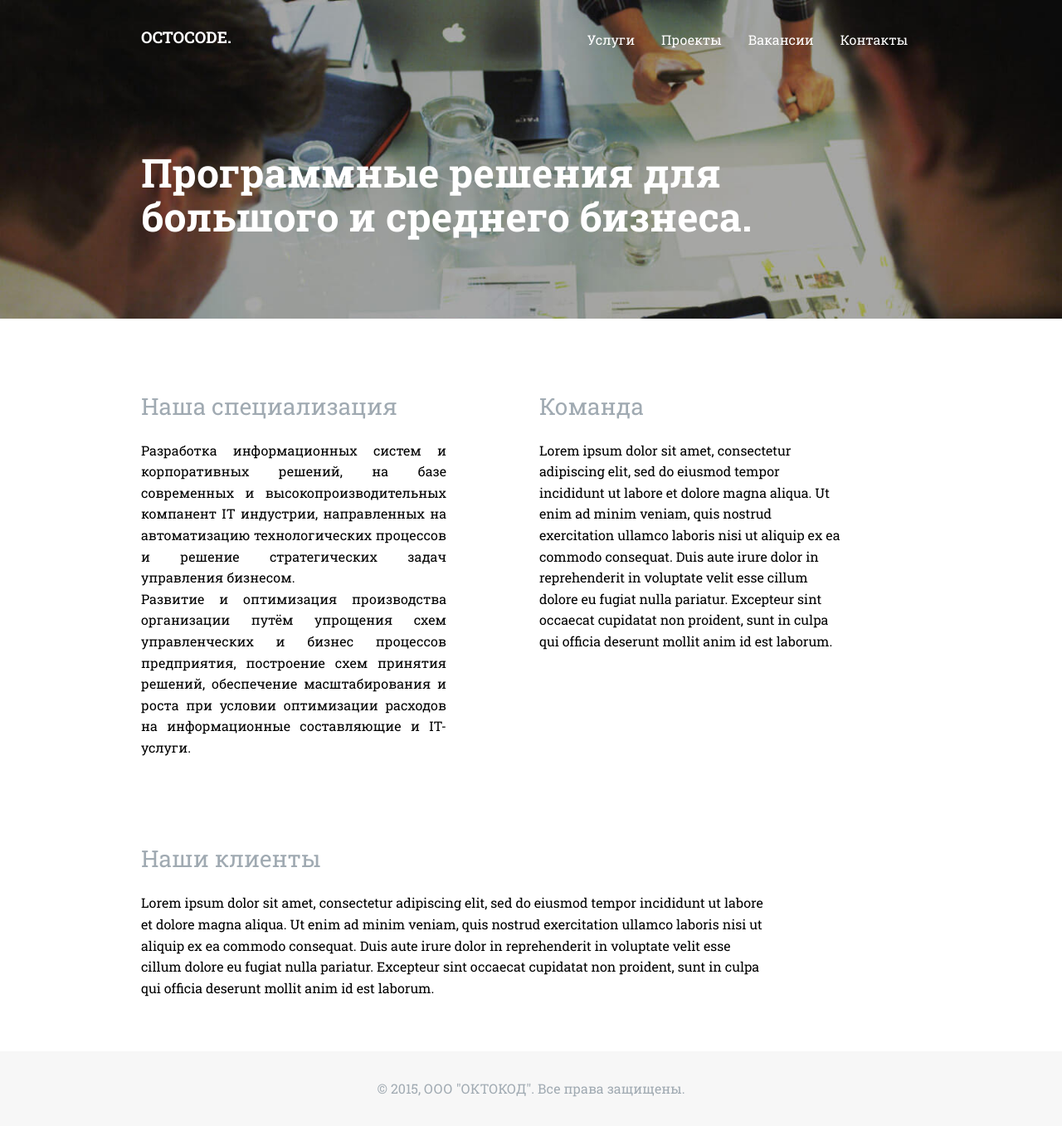
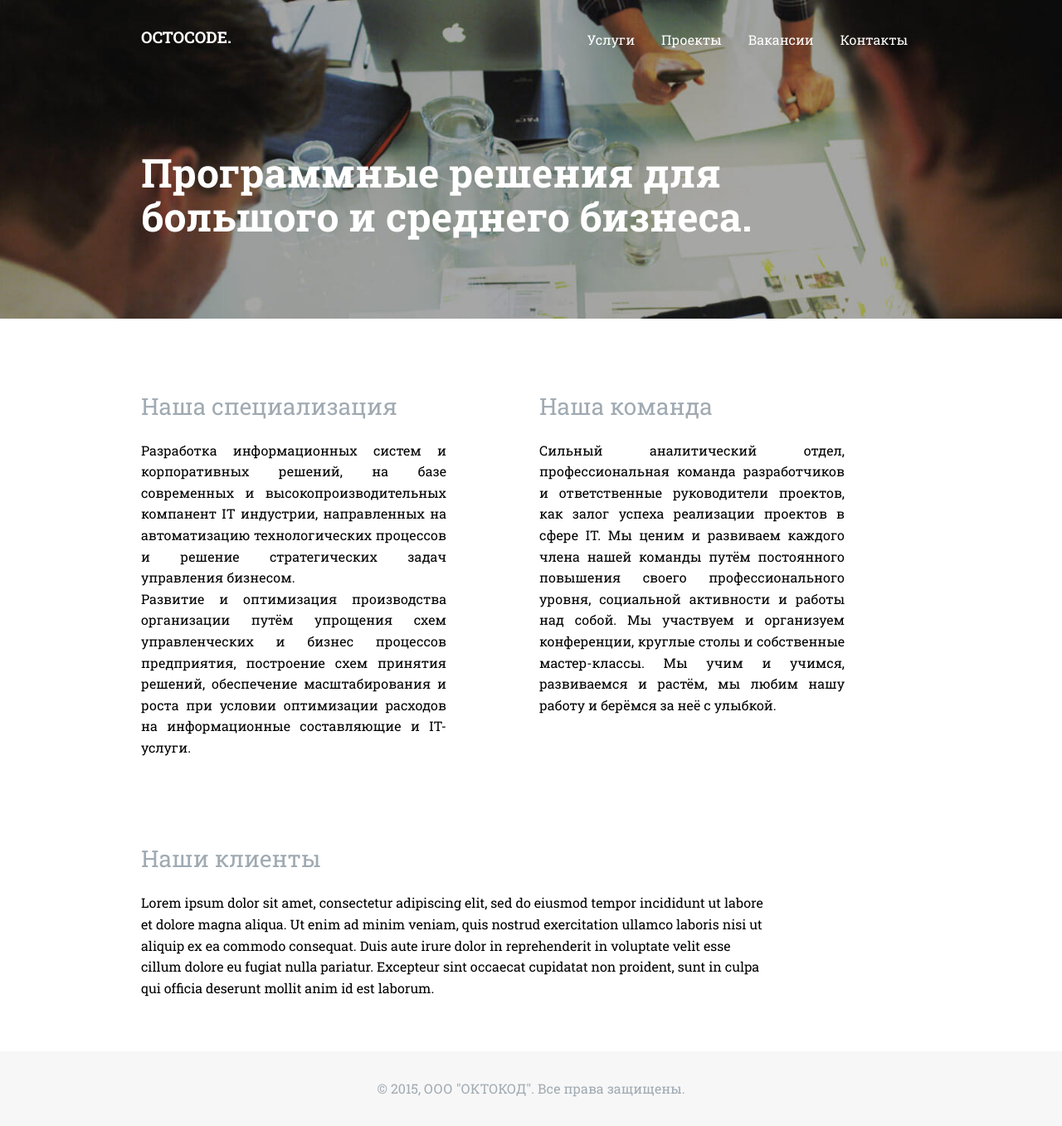
Before and after one commit to bizikov/octocode, a Jekyll site: the page built from index.html, in a window 1280 px wide. Shown: the whole page at 83% size. Built offline with Jekyll 4.4.1, drawn with Linux system fonts in a browser that asks for light colours.

Commit message:
правка раздела "Наша команда"

```diff
--- a/index.html
+++ b/index.html
@@ -18,13 +18,14 @@ title: Программные решения для большого и сред
     </div>
     <div class="cell-1-2">
         <div class="module">
-            <h2 class="title">Команда</h2>
+            <h2 class="title">Наша команда</h2>
 
-            <p>Lorem ipsum dolor sit amet, consectetur adipiscing elit, sed do eiusmod tempor incididunt ut labore et
-                dolore magna aliqua. Ut enim ad minim veniam, quis nostrud exercitation ullamco laboris nisi ut aliquip
-                ex ea commodo consequat. Duis aute irure dolor in reprehenderit in voluptate velit esse cillum dolore eu
-                fugiat nulla pariatur. Excepteur sint occaecat cupidatat non proident, sunt in culpa qui officia
-                deserunt mollit anim id est laborum.</p>
+            <p align="justify">
+            Сильный аналитический отдел, профессиональная команда разработчиков и ответственные руководители проектов,
+            как залог успеха реализации проектов в сфере IT. Мы ценим и развиваем каждого члена нашей команды путём
+            постоянного повышения своего профессионального уровня, социальной активности и работы над собой.
+            Мы участвуем и организуем конференции, круглые столы и собственные мастер-классы. Мы учим и учимся,
+            развиваемся и растём, мы любим нашу работу и берёмся за неё с улыбкой.
         </div>
     </div>
 </section>
```
